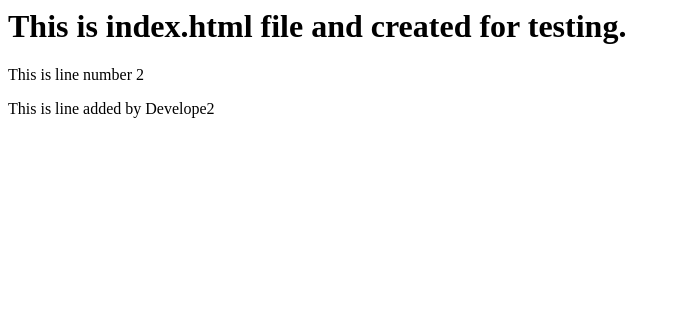
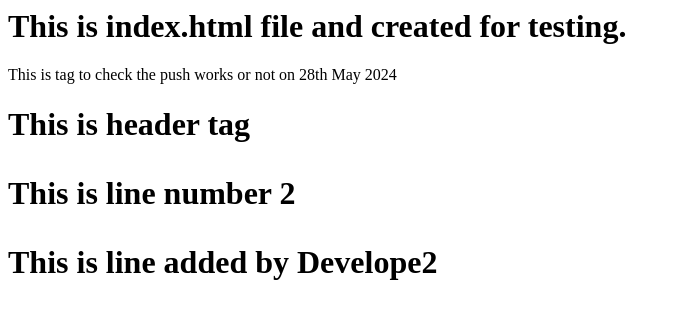
Before and after one commit to ashoktmali123/Test1, a plain HTML site: page index.html in a window 1280 px wide. Shown: the whole page, without its empty margins (0-680 px from the left). Drawn offline with Linux system fonts and the light colour scheme.

Commit message:
This is commit before code push to gitHub

```diff
--- a/index.html
+++ b/index.html
@@ -1,3 +1,5 @@
 <h1>This is index.html file and created for testing.</h1>
-<p>This is line number 2</p
-<p>This is line added by Develope2 <p>
+<p>This is tag to check the push works or not on 28th May 2024<p>
+<h1>This is header tag<h1>
+	<p>This is line number 2</p
+	<p>This is line added by Develope2 <p>
```
